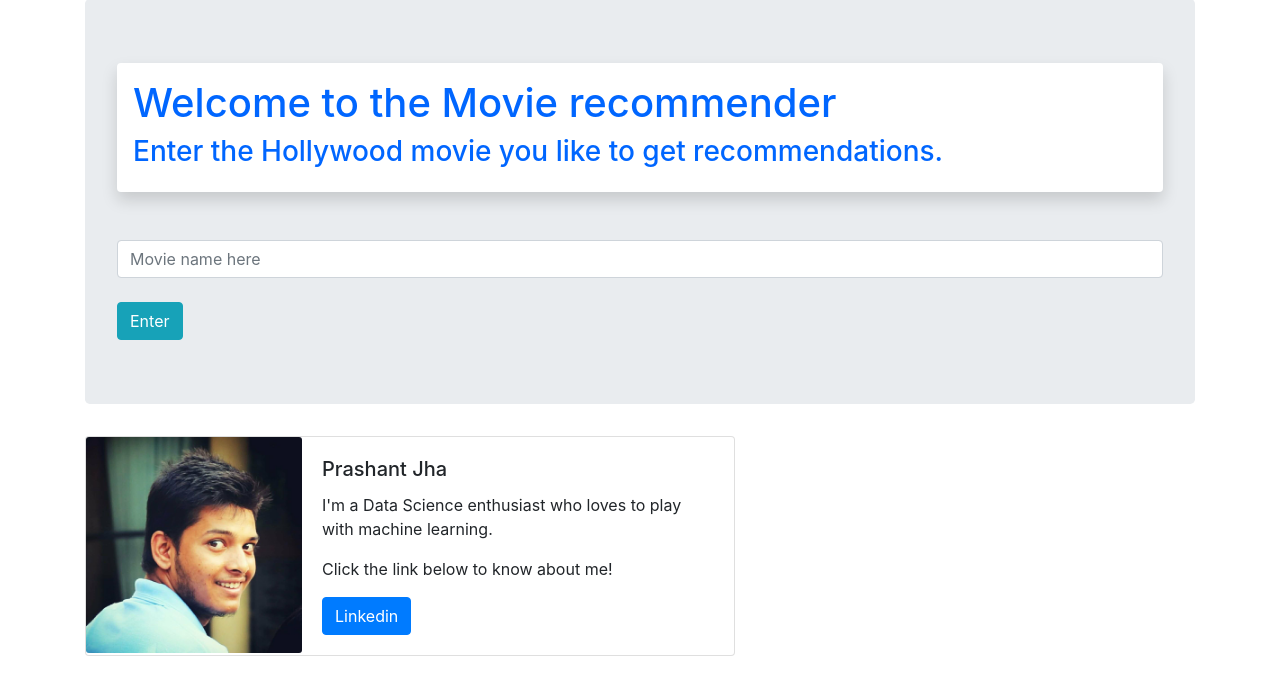
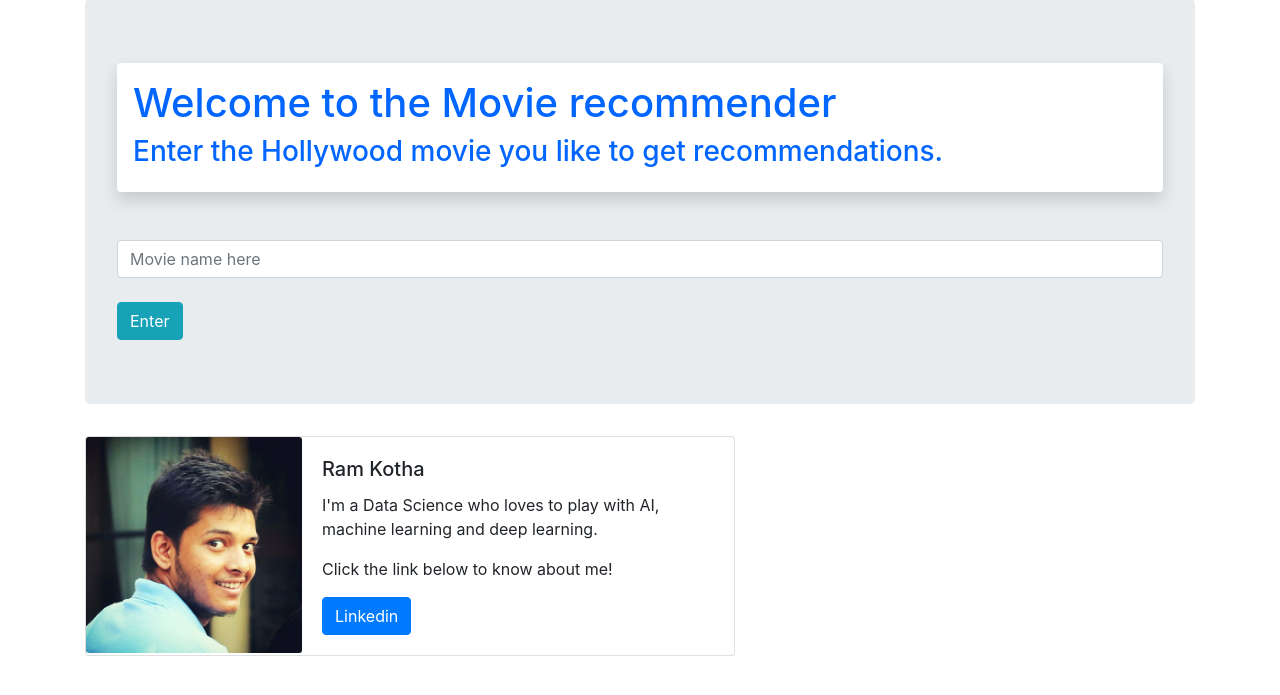
Before and after one commit to rkotha82/Movie-Recommender-Sys-In-Python, a Flask app: page / in a window 1280 px wide. Shown: the part 75-770 px from the top of the page. Run offline with Flask 2, Linux system fonts and the light colour scheme; some libraries are stand-ins or nearby versions.

Commit message:
Update base.html

```diff
--- a/templates/base.html
+++ b/templates/base.html
@@ -27,10 +27,10 @@
         </div>
         <div class="col-md-8">
           <div class="card-body">
-            <h5 class="card-title">Prashant Jha</h5>
-            <p class="card-text">I'm a Data Science enthusiast who loves to play with machine learning.</p>
+            <h5 class="card-title">Ram Kotha</h5>
+            <p class="card-text">I'm a Data Science who loves to play with AI, machine learning and deep learning.</p>
             <p>Click the link below to know about me!</p>
-            <a href="https://www.linkedin.com/in/prashant-jha-10ab3a142/" class="btn btn-primary" target="_blank">Linkedin</a>
+            <a href="https://www.linkedin.com/in/ram-kotha-m-sc-is-cspo%C2%AE-608227133/" class="btn btn-primary" target="_blank">Linkedin</a>
           </div>
         </div>
       </div>
```
